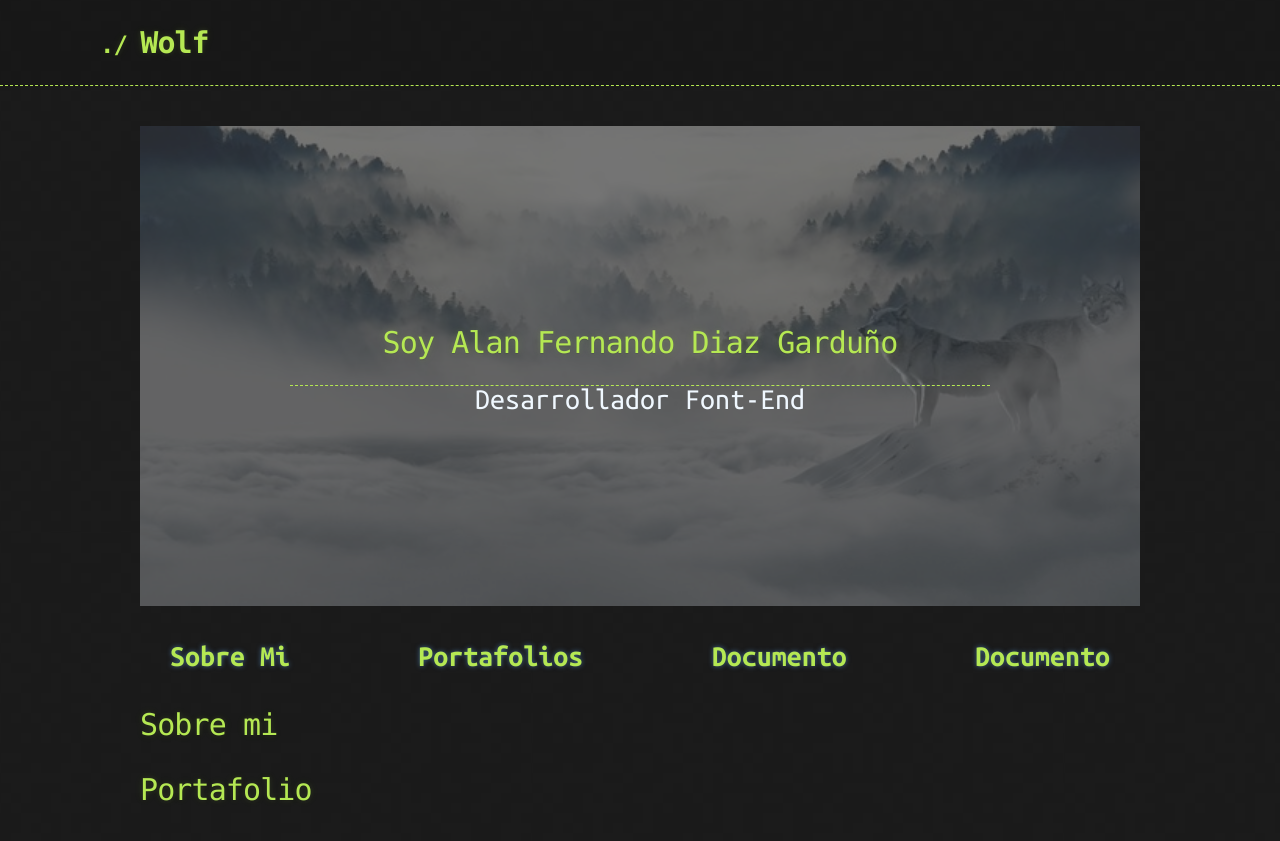
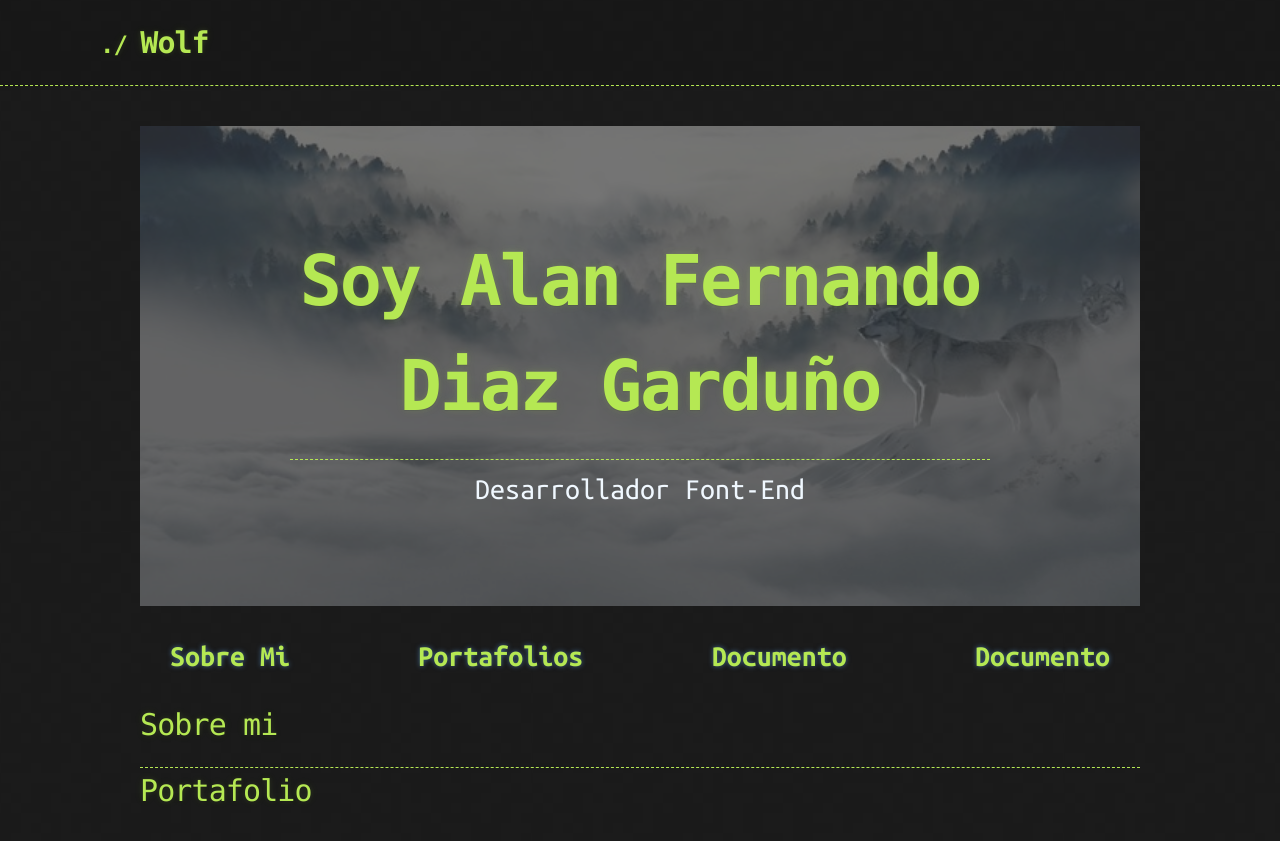
Before and after one commit to NinjaDiaz007/Block, a Jekyll site: the page built from portafolio.md, in a window 1280 px wide. Shown: the top 841 px of the page. Built offline with Jekyll 4.4.1, drawn with Linux system fonts in a browser that asks for light colours.

Commit message:
Add files via upload

```diff
--- a/assets/css/index.css
+++ b/assets/css/index.css
@@ -29,7 +29,8 @@
 	width: 70%;
 }
 .hero .texto h1{
-	font-size: 70px;
+	font-size: 70px !important;
+	font-weight: bold;
 }
 .hero .texto p{
 	font-size: 30px;
@@ -41,7 +42,6 @@
 /*=============================================*/
 .sobre-mi{
 	width: 100%;
-	background-color: #3b3b3b;
 }
 /*=============================================*/
 /*=============================================*/
--- a/portafolio.md
+++ b/portafolio.md
@@ -6,7 +6,7 @@ layout: default
     <div class="texto">
         <h1>Soy Alan Fernando Diaz Gardu&#241;o</h1>
         <hr>
-        <p>Desarrollador Font-End</p>
+        <p class="mt-4">Desarrollador Font-End</p>
     </div>
 </section>
 
@@ -21,6 +21,7 @@ layout: default
     <h1>Sobre mi</h1>
 </section>
 
+<hr>
 <section id="portafolio">
     <h1>Portafolio</h1>
 </section>
```
